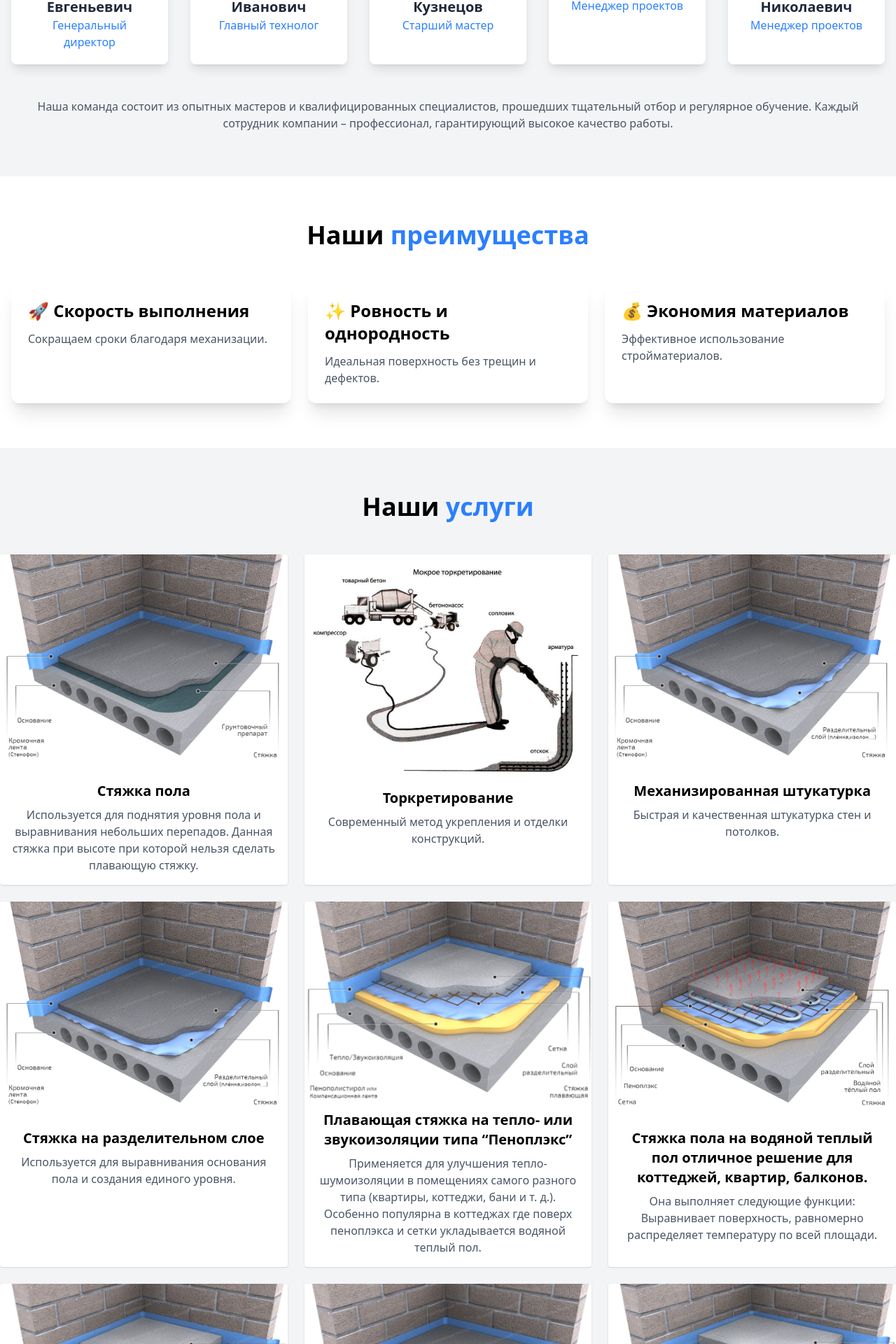
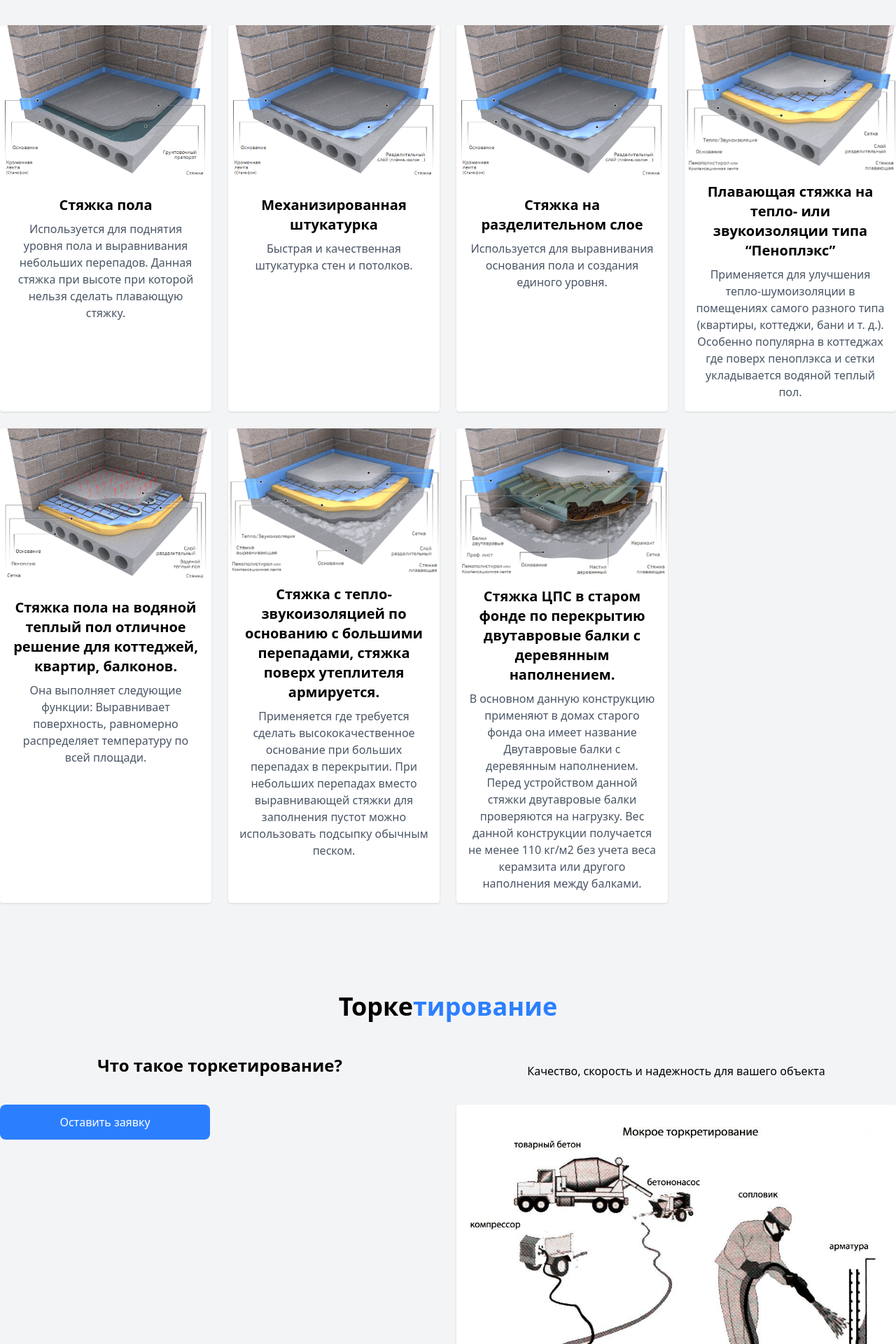
Before and after one commit to Dulluur/StroysferaYKT, a React (Vite) app in the folder stroysfera-react/: page / in a window 1280 px wide. Shown: the part 1628-3548 px from the top of the page at 70% size. Built offline with nearby package versions, Linux system fonts and the light colour scheme.

Commit message:
modified files

```diff
--- a/stroysfera-react/src/App.jsx
+++ b/stroysfera-react/src/App.jsx
@@ -11,15 +11,18 @@
 import Team from './components/Team'
 import Header from './components/Header'
 
+import Torket from './components/Torket'
+
 function App() {
   return (
     <>
       <Navbar/>
       <Hero />
       <About />
-      <Team/>
+      {/* <Team/> */}
       <Advantages />
       <Services/>
+      <Torket/>
       <Comparison/>
       <Gallery />
       <Contact />
--- a/stroysfera-react/src/components/Advantages.jsx
+++ b/stroysfera-react/src/components/Advantages.jsx
@@ -15,7 +15,7 @@
           {items.map((item, idx) => (
             <div
               key={idx}
-              className="bg-white p-6 rounded-xl shadow-xl transition transform hover:-translate-y-2 hover:shadow-2xl cursor-pointer"
+              className="bg-white p-6 text-center rounded-xl shadow-xl transition transform hover:-translate-y-2 hover:shadow-2xl cursor-pointer"
             >
               <h3 className="text-2xl font-semibold mb-3">{item.title}</h3>
               <p className="text-gray-600">{item.text}</p>
--- a/stroysfera-react/src/components/Services.jsx
+++ b/stroysfera-react/src/components/Services.jsx
@@ -5,11 +5,6 @@
       img: "/assets/images/services/styazhka.jpg",
       description:
         "Используется для поднятия уровня пола и выравнивания небольших перепадов. Данная стяжка при высоте при которой нельзя сделать плавающую стяжку.",
-    },
-    {
-      title: "Торкретирование",
-      img: "/assets/images/services/torkret.jpg",
-      description: "Современный метод укрепления и отделки конструкций.",
     },
     {
       title: "Механизированная штукатурка",
@@ -47,14 +42,6 @@
         "Применяется где требуется сделать высококачественное основание при больших перепадах в перекрытии. При небольших перепадах вместо выравнивающей стяжки для заполнения пустот можно использовать подсыпку обычным песком.",
     },
     {
-      //5
-      title:
-        "Плавающая стяжка на тепло- или звукоизоляции типа “Керамзит”, (Толщина полусухой стяжки не менее 5 см желательно армировать)",
-      img: "/assets/images/services/5.png",
-      description:
-        "Применяется для поднятия уровня пола, создания дополнительной тепло-звукоизоляции. Керамзит склеивают цементным молочком или цементно-песчаным раствором. Соотношение высоты стяжки к высоте керамзита требуется выдерживать 1/3, т. е. при высоте стяжки 6 см, высота керамзита не более 18 см",
-    },
-    {
       //6
       title:
         "Стяжка ЦПС в старом фонде по перекрытию двутавровые балки с деревянным наполнением.",
@@ -70,7 +57,7 @@
       <h2 className="text-4xl font-bold text-center mb-12">
           Наши <span className="text-blue-500">услуги</span>
         </h2>
-        <div className="grid md:grid-cols-3 gap-6 mt-8">
+        <div className="grid md:grid-cols-4 gap-6 mt-8">
           {services.map((service, idx) => (
             <div
               key={idx}
--- a/stroysfera-react/src/components/Team.jsx
+++ b/stroysfera-react/src/components/Team.jsx
@@ -1,10 +1,10 @@
 export default function Team() {
     const team = [
-      { name: "Фёдор Евгеньевич", role: "Генеральный директор", img: "/assets/images/team/1.jpg" },
-      { name: "Александр Иванович", role: "Главный технолог", img: "/assets/images/team/2.jpg" },
-      { name: "Дмитрий Кузнецов", role: "Старший мастер", img: "/assets/images/team/3.jpg" },
-      { name: "Михаил Федоров", role: "Менеджер проектов", img: "/assets/images/team/4.jpg" },
-      { name: "Василий Николаевич", role: "Менеджер проектов", img: "/assets/images/team/5.jpg" },
+      { name: "Фёдор ", role: "Генеральный директор", img: "/assets/images/team/1.jpg" },
+      { name: "Александр ", role: "Главный технолог", img: "/assets/images/team/2.jpg" },
+      { name: "Дмитрий ", role: "Старший мастер", img: "/assets/images/team/3.jpg" },
+      { name: "Михаил ", role: "Менеджер проектов", img: "/assets/images/team/4.jpg" },
+      { name: "Василий ", role: "Менеджер проектов", img: "/assets/images/team/5.jpg" },
     ];
 
     return (
--- /dev/null
+++ b/stroysfera-react/src/components/Torket.jsx
@@ -0,0 +1,51 @@
+export default function Torket() {
+  const services = [
+    {
+      title: "Торкретирование",
+      img: "/assets/images/services/torkret.jpg",
+      description: "Современный метод укрепления и отделки конструкций.",
+    },
+    {
+      title: 'Торкретирование',
+      advantages: ['✅ Высокая прочность покрытия', '✅ Подходит для сложных поверхностей', '✅ Высокая адгезия'],
+      disadvantages: ['⚠️ Требует квалифицированных специалистов', '⚠️ Выше затраты на материалы'],
+    },
+  ];
+
+  return (
+    <section className="py-16 bg-gray-100">
+      <div className="container mx-auto text-center">
+      <h2 className="text-4xl font-bold text-center mb-12">
+          Торке<span className="text-blue-500">тирование</span>
+        </h2>
+        <div className="grid md:grid-cols-2 gap-6 mt-8">
+        <h4 className="text-2xl font-bold">
+          Что такое торкетирование?
+          </h4>
+
+        <p className="my-3">Качество, скорость и надежность для вашего объекта</p>
+        <button className="bg-blue-500 hover:bg-blue-600 text-white px-6 py-3 rounded-lg h-[50px] w-[300px]">
+          Оставить заявку
+        </button>
+
+          {services.map((service, idx) => (
+            <div
+              key={idx}
+              className="bg-white shadow rounded overflow-hidden flex flex-col"
+            >
+              <img
+                src={service.img}
+                alt={service.title}
+                className="w-full h-auto object-cover"
+              />
+              <div className="p-4 flex flex-col flex-grow">
+                <h3 className="text-xl font-semibold mb-2">{service.title}</h3>
+                <p className="text-gray-600 flex-grow">{service.description}</p>
+              </div>
+            </div>
+          ))}
+        </div>
+      </div>
+    </section>
+  );
+}
```
